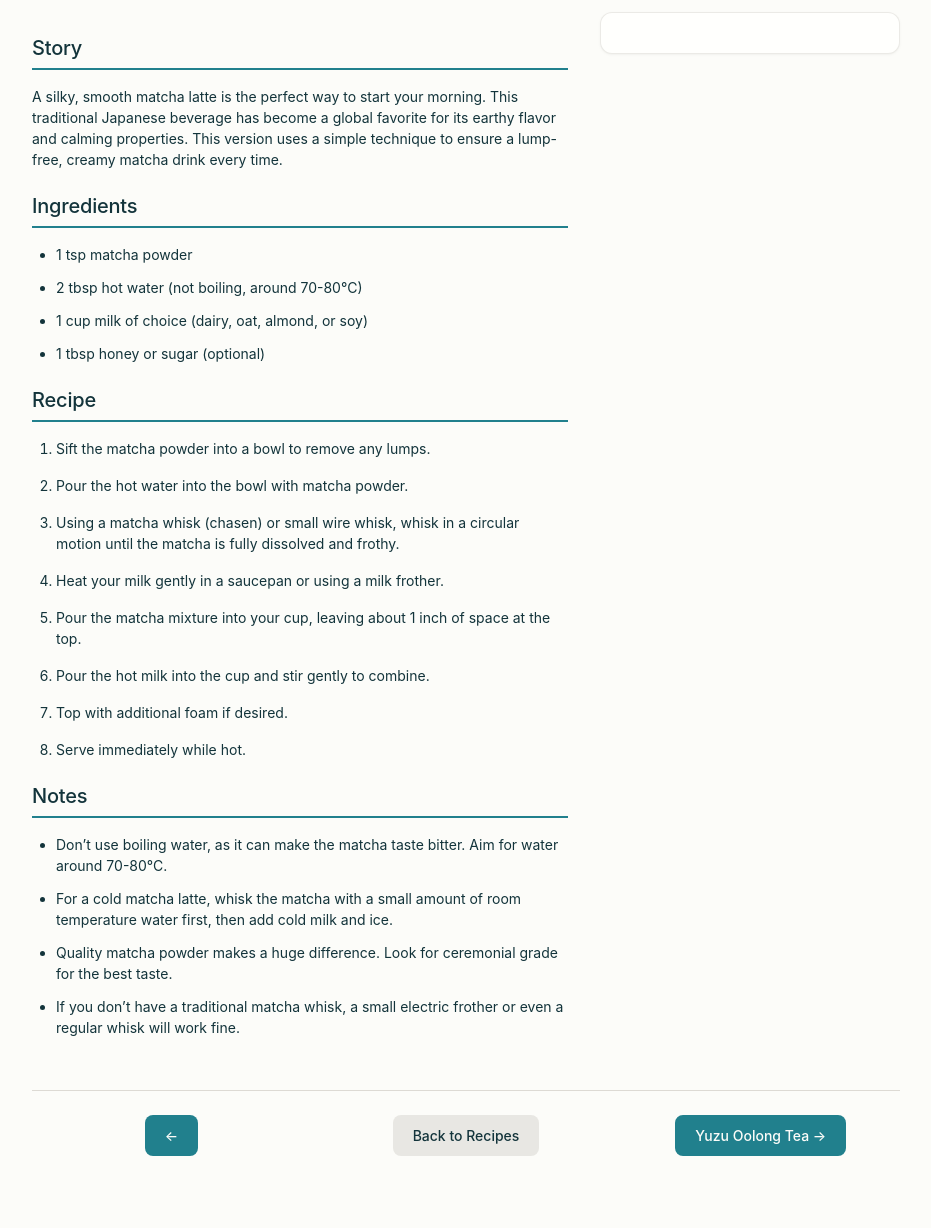
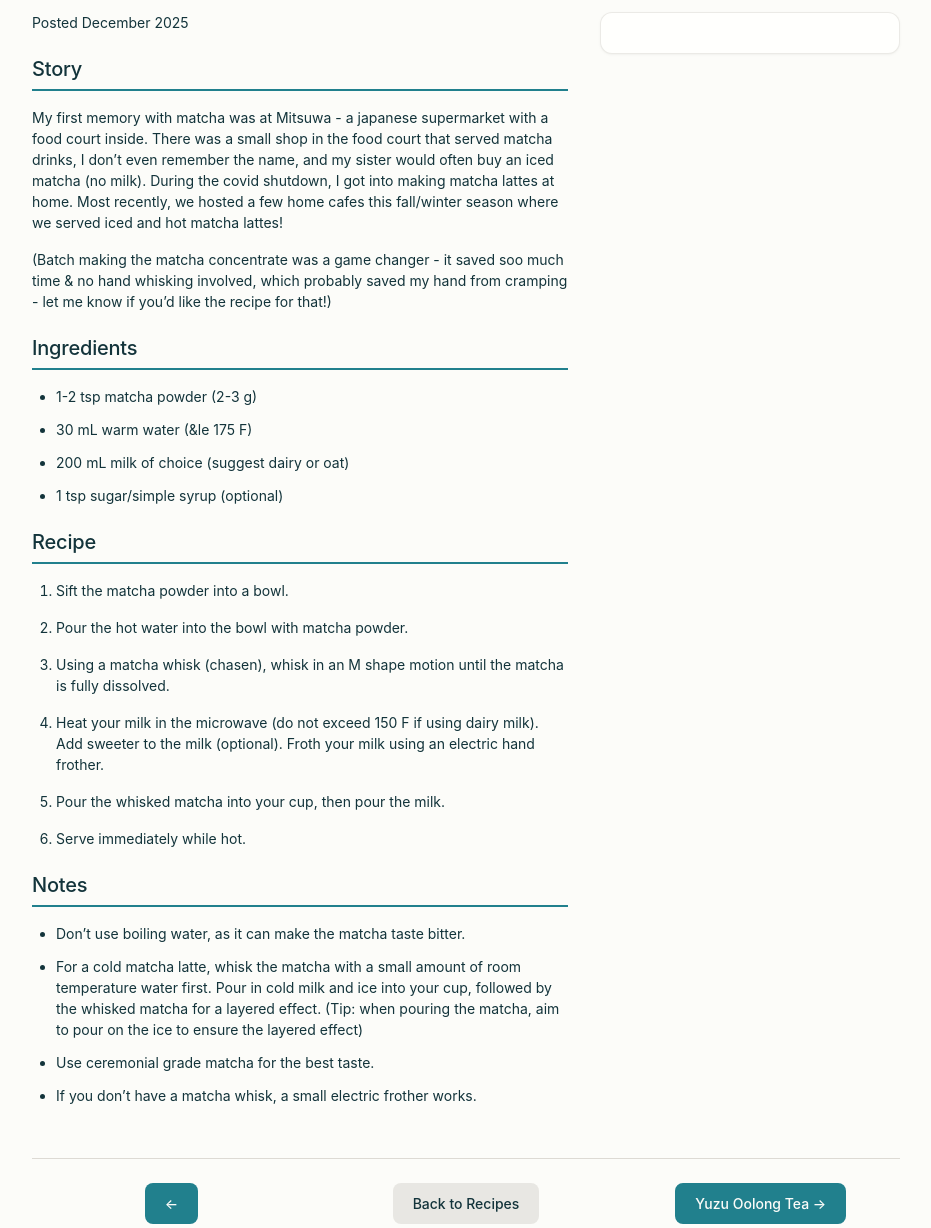
Before and after one commit to samanthalao/recipes, a Jekyll site: the page built from _recipes/matcha-latte.md, in a window 1280 px wide and 1400 px high, scrolled down 787 px. Shown: the part 172-1400 px from the top of the window, without its empty margins (174-1105 px from the left). Built offline with Jekyll 4.4.1, drawn with Linux system fonts in a browser that asks for light colours; some web fonts are replaced.

Commit message:
matcha recipe update

```diff
--- a/_recipes/matcha-latte.md
+++ b/_recipes/matcha-latte.md
@@ -8,38 +8,38 @@ servings: 1
 image: /assets/images/matcha-latte.jpg
 ---
 
+Posted December 2025
+
 ## Story
 
-A silky, smooth matcha latte is the perfect way to start your morning. This traditional Japanese beverage has become a global favorite for its earthy flavor and calming properties. This version uses a simple technique to ensure a lump-free, creamy matcha drink every time.
+My first memory with matcha was at Mitsuwa - a japanese supermarket with a food court inside. There was a small shop in the food court that served matcha drinks, I don't even remember the name, and my sister would often buy an iced matcha (no milk). During the covid shutdown, I got into making matcha lattes at home. Most recently, we hosted a few home cafes this fall/winter season where we served iced and hot matcha lattes!
+
+(Batch making the matcha concentrate was a game changer - it saved soo much time & no hand whisking involved, which probably saved my hand from cramping - let me know if you'd like the recipe for that!)
 
 ## Ingredients
 
-- 1 tsp matcha powder
-- 2 tbsp hot water (not boiling, around 70-80°C)
-- 1 cup milk of choice (dairy, oat, almond, or soy)
-- 1 tbsp honey or sugar (optional)
+- 1-2 tsp matcha powder (2-3 g)
+- 30 mL warm water (&le 175 F)
+- 200 mL milk of choice (suggest dairy or oat)
+- 1 tsp sugar/simple syrup (optional)
 
 ## Recipe
 
-1. Sift the matcha powder into a bowl to remove any lumps.
+1. Sift the matcha powder into a bowl.
 
 2. Pour the hot water into the bowl with matcha powder.
 
-3. Using a matcha whisk (chasen) or small wire whisk, whisk in a circular motion until the matcha is fully dissolved and frothy.
+3. Using a matcha whisk (chasen), whisk in an M shape motion until the matcha is fully dissolved.
 
-4. Heat your milk gently in a saucepan or using a milk frother.
+4. Heat your milk in the microwave (do not exceed 150 F if using dairy milk). Add sweeter to the milk (optional). Froth your milk using an electric hand frother.
 
-5. Pour the matcha mixture into your cup, leaving about 1 inch of space at the top.
+5. Pour the whisked matcha into your cup, then pour the milk.
 
-6. Pour the hot milk into the cup and stir gently to combine.
-
-7. Top with additional foam if desired.
-
-8. Serve immediately while hot.
+7. Serve immediately while hot.
 
 ## Notes
 
-- Don't use boiling water, as it can make the matcha taste bitter. Aim for water around 70-80°C.
-- For a cold matcha latte, whisk the matcha with a small amount of room temperature water first, then add cold milk and ice.
-- Quality matcha powder makes a huge difference. Look for ceremonial grade for the best taste.
-- If you don't have a traditional matcha whisk, a small electric frother or even a regular whisk will work fine.
+- Don't use boiling water, as it can make the matcha taste bitter.
+- For a cold matcha latte, whisk the matcha with a small amount of room temperature water first. Pour in cold milk and ice into your cup, followed by the whisked matcha for a layered effect. (Tip: when pouring the matcha, aim to pour on the ice to ensure the layered effect)
+- Use ceremonial grade matcha for the best taste.
+- If you don't have a matcha whisk, a small electric frother works.
```
